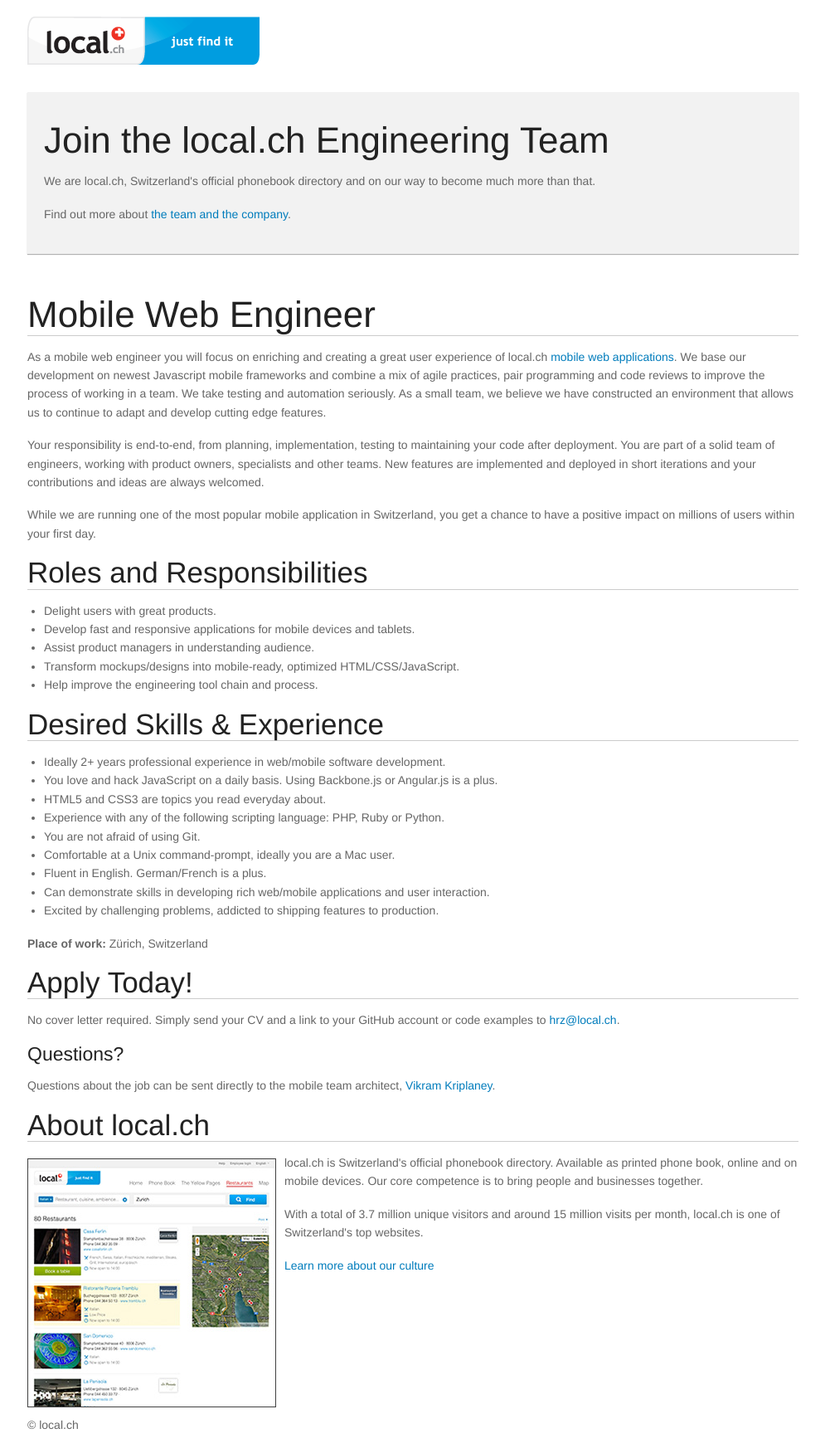
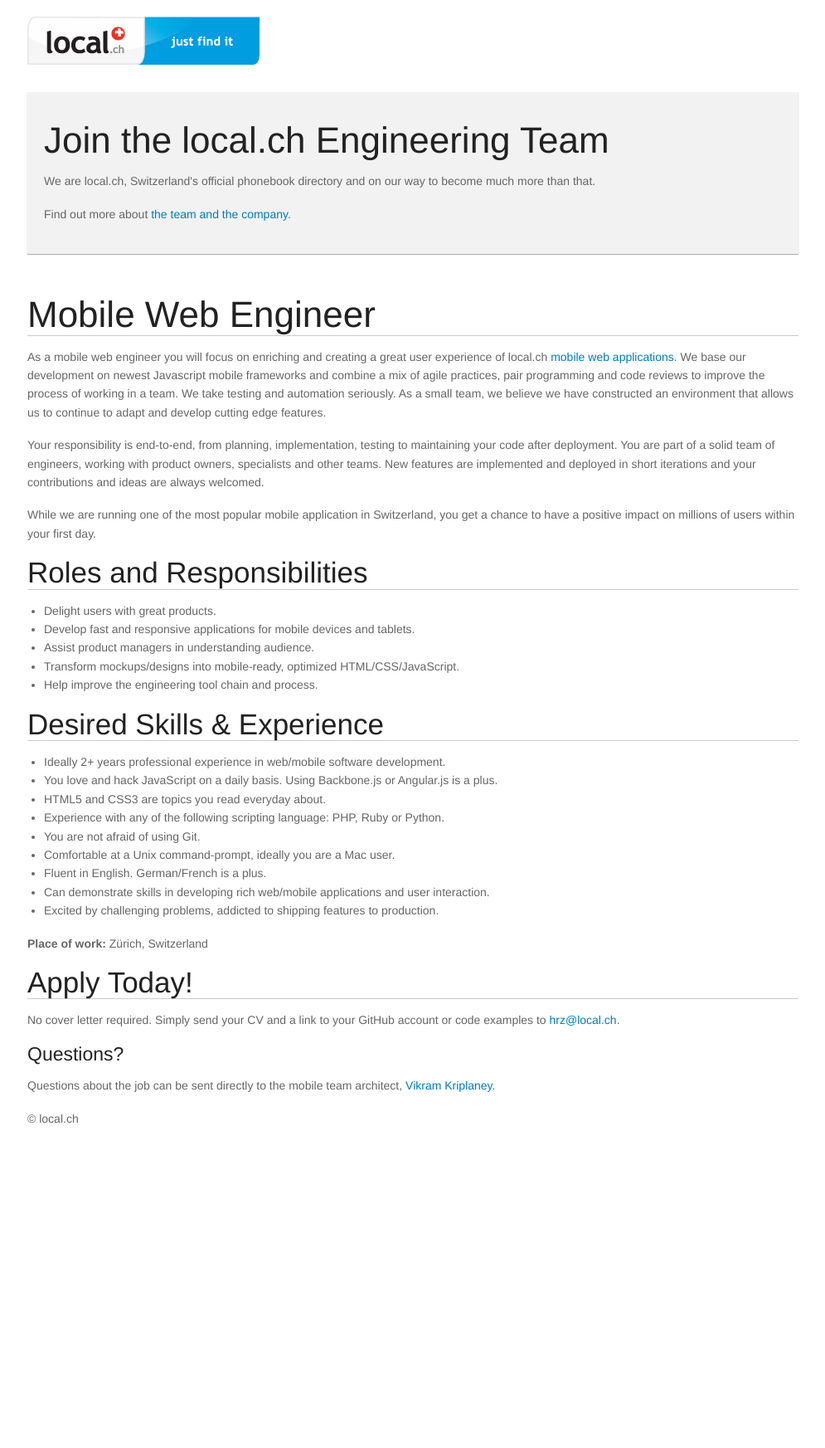
Before and after one commit to digideskio/local-ch.github.com, a Jekyll site: the page built from _posts/2013-02-20-mobile-web-developer.html, in a window 1280 px wide. Shown: the whole page at 83% size, without its empty margins (142-1137 px from the left). Built offline with Jekyll 4.4.1, drawn with Linux system fonts in a browser that asks for light colours; nearby versions of some CDN libraries; after the commit the page ends 1376 px from its top, so only the background shows below that.

Commit message:
Removed the footer for now

```diff
--- a/_posts/2013-02-20-mobile-web-developer.html
+++ b/_posts/2013-02-20-mobile-web-developer.html
@@ -53,20 +53,6 @@
     <p>
       Questions about the job can be sent directly to the mobile team architect, <a href="mailto:vikram.kriplaney@local.ch?subject=Mobile%20Web%20Engineer">Vikram Kriplaney</a>.
     </p>
-
-    <div>
-      <h2 class="section">About local.ch</h2>
-      <div class="clearfix">
-        <p>
-          <a href="http://yellow.local.ch/en/q?what=&amp;tags=italian&amp;where=Zurich&amp;rid=qYVW&amp;context=restaurant"><img src="assets/images/website_preview.jpg" alt="local.ch website screenshot" class="screenshot inline"/></a>local.ch is Switzerland's official phonebook directory. Available as printed phone book, online and on mobile devices. Our core competence is to bring people and businesses together.
-        </p>
-        <p>
-          With a total of 3.7 million unique visitors and around 15 million visits per month, local.ch is one of Switzerland's top websites.
-        </p>
-        <p>
-          <a class="btn btn-primary" href="/">Learn more about our culture</a>
-        </p>
-      </div>
     </div>
   </div>
 </div>
```
